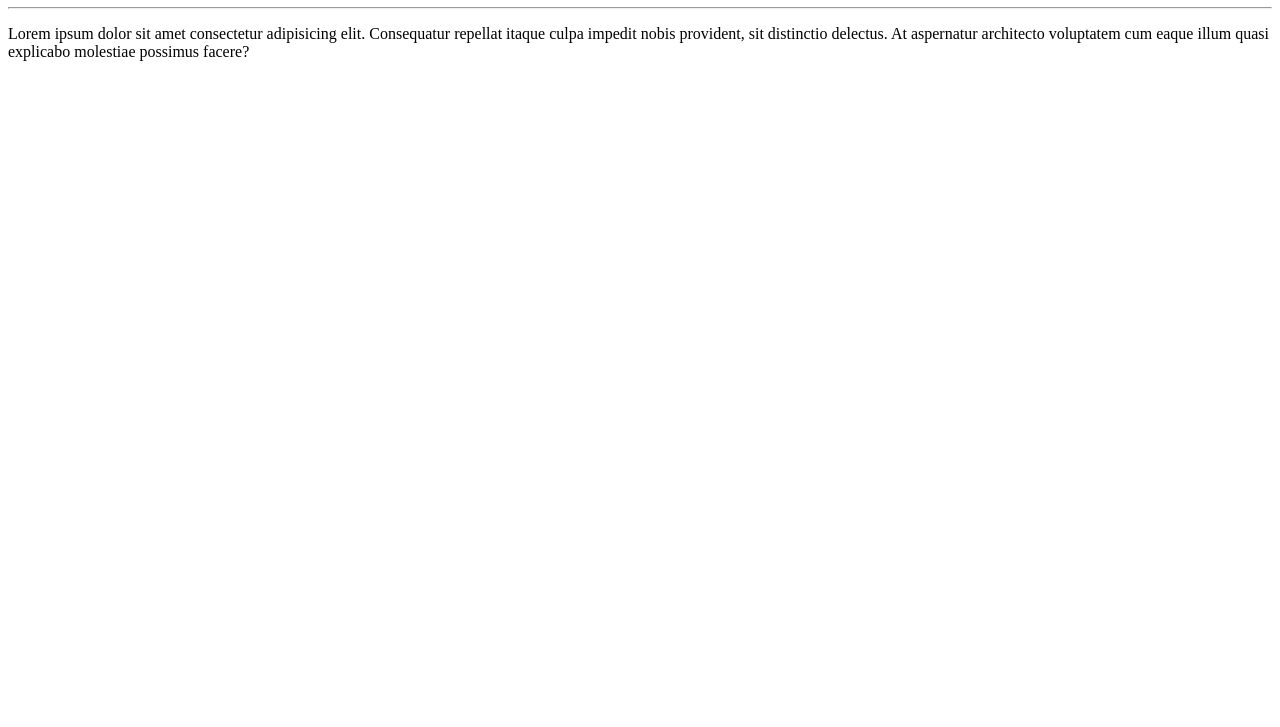
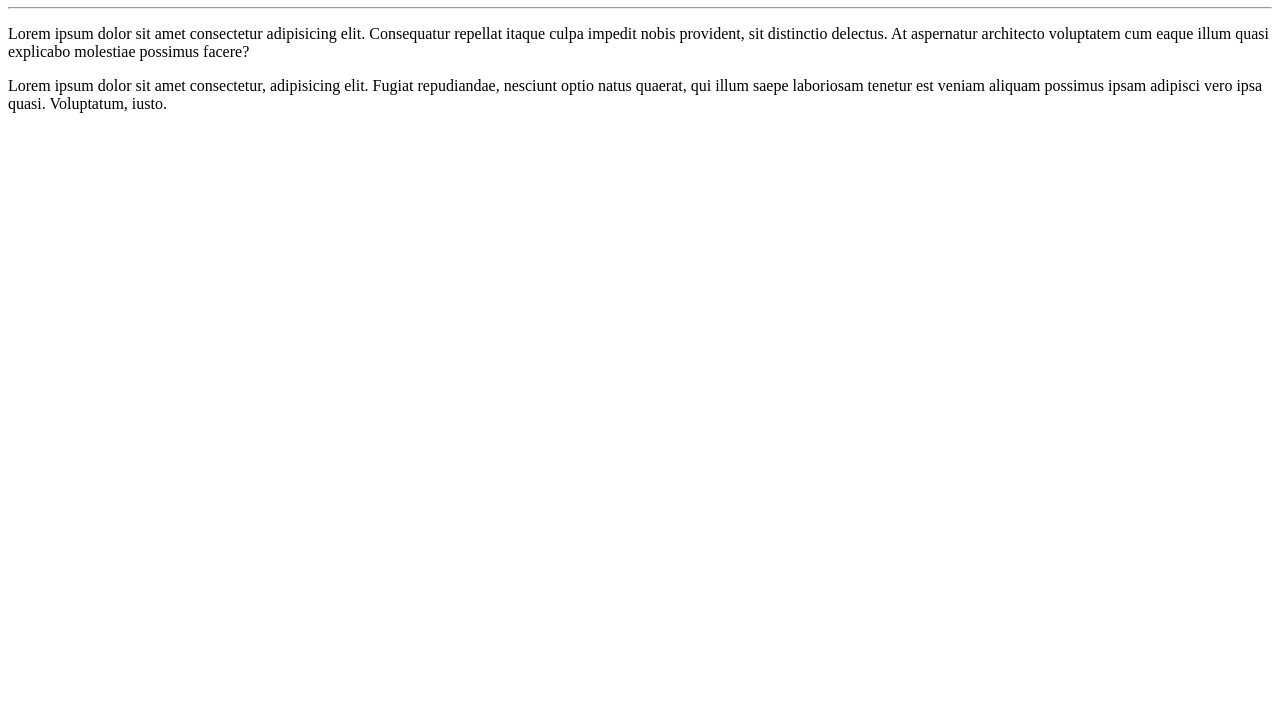
Before and after one commit to LeandroOliveira1990/Ola-Mundo, a plain HTML site: page site-exemplo/index.html in a window 1280 px wide. Shown: the part 73-800 px from the top of the page. Drawn offline with Linux system fonts and the light colour scheme.

Commit message:
adcionei um parágrafo

```diff
--- a/site-exemplo/index.html
+++ b/site-exemplo/index.html
@@ -10,5 +10,6 @@
    <h1>Olá, Mundo!</h1>
    <hr>
    <p>Lorem ipsum dolor sit amet consectetur adipisicing elit. Consequatur repellat itaque culpa impedit nobis provident, sit distinctio delectus. At aspernatur architecto voluptatem cum eaque illum quasi explicabo molestiae possimus facere?</p>
+   <p>Lorem ipsum dolor sit amet consectetur, adipisicing elit. Fugiat repudiandae, nesciunt optio natus quaerat, qui illum saepe laboriosam tenetur est veniam aliquam possimus ipsam adipisci vero ipsa quasi. Voluptatum, iusto.</p>
 </body>
 </html>
```
